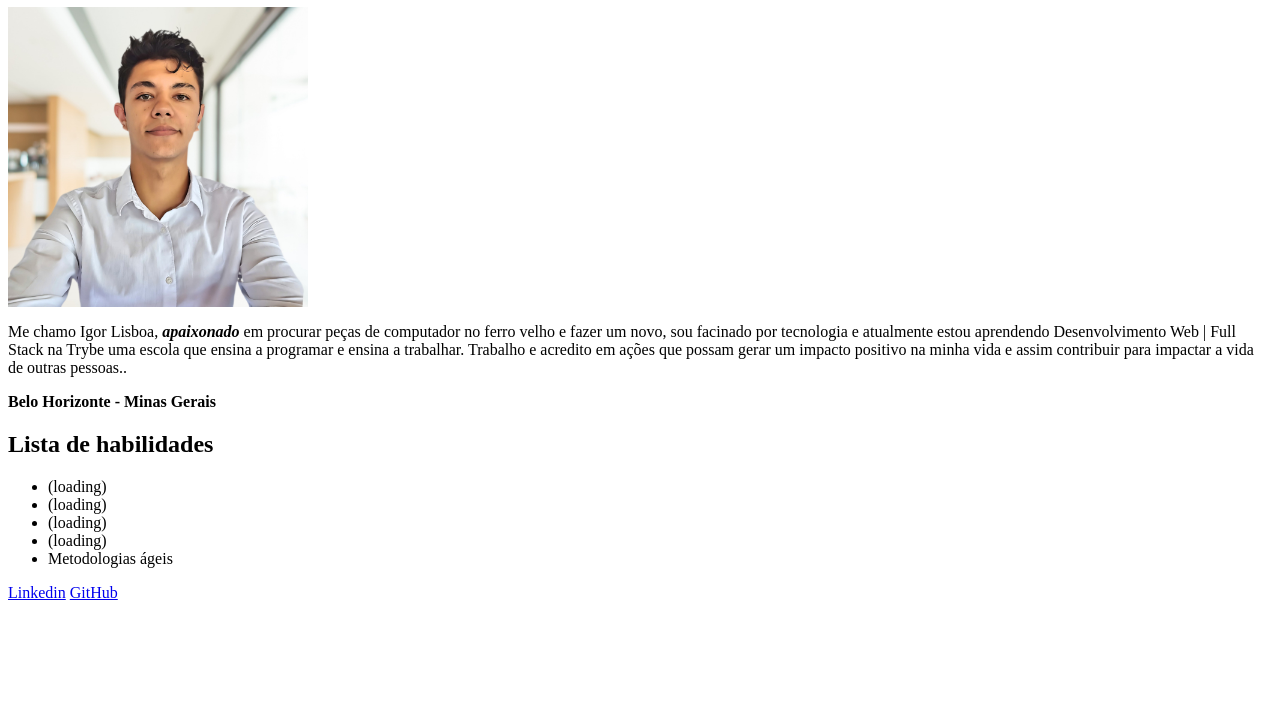
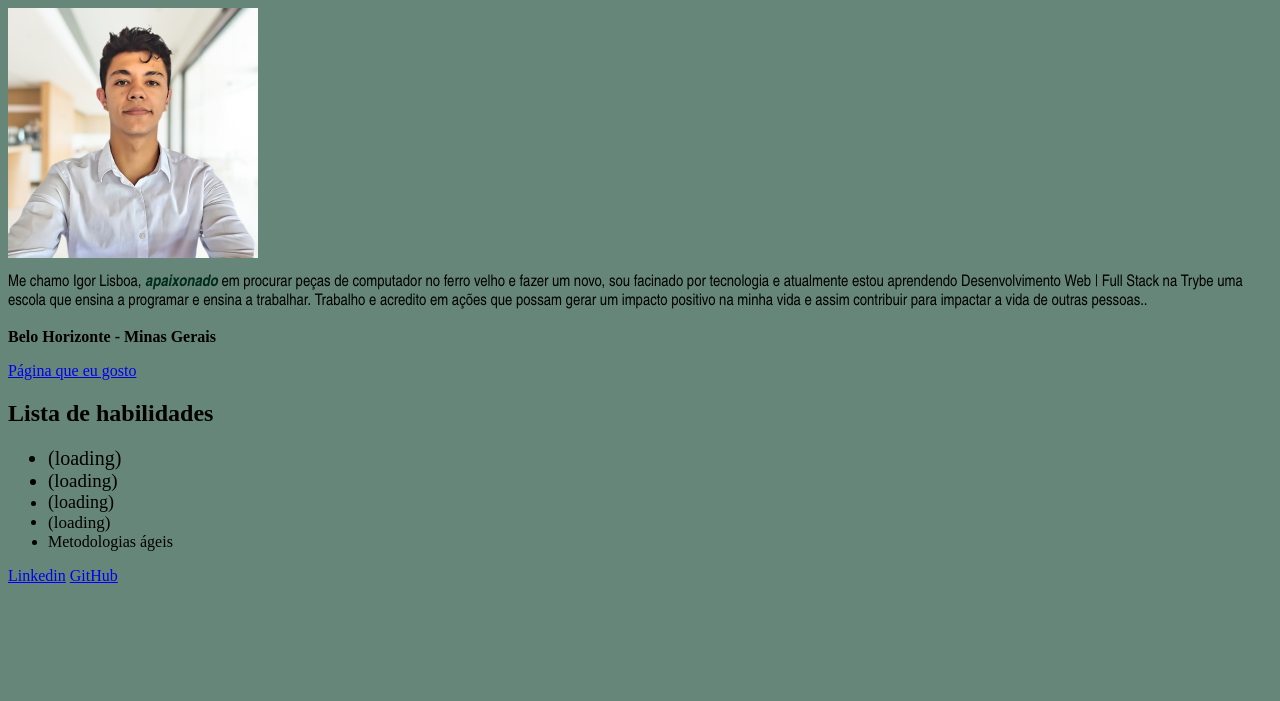
Before and after one commit to Igor-Lisboa7/Igor-Lisboa7.github.io, a plain HTML site: page index.html in a window 1280 px wide. Shown: the part 99-800 px from the top of the page. Drawn offline with Linux system fonts and the light colour scheme.

Commit message:
Atualização Portfólio | Mudanças:  background, Fonte

```diff
--- a/index.html
+++ b/index.html
@@ -1,19 +1,56 @@
-tml>
+
 <html lang="pt-br">
 <head>
   <meta charset="UTF-8">
   <meta http-equiv="X-UA-Compatible" content="IE=edge">
   <meta name="viewport" content="width=device-width, initial-scale=1.0">
   <title>Portfólio Web</title>
+  <style>
+    body {
+      background-color: rgb(101, 134, 121);
+    }
+
+    .meuNome, .descricao {
+      font-family:'Arial Narrow';
+    }
+
+    em {
+      color: rgb(3, 43, 29);
+    }
+
+    .javascript {
+      font-size: 20px;
+    }
+
+    .sql {
+      font-size: 19px;
+    }
+
+    .react {
+      font-size: 18px;
+    }
+
+    .bootstrap {
+      font-size: 17px;
+    }
+
+    .metoAgil {
+      font-size: 16px;
+    }
+  </style>
+</head>
+
 </head>
 <body>
+  <div>
     <a href="https://github.com/Igor-Lisboa7">Sobre mim</a>
-  <a href="http://machado.mec.gov.br/">Página que eu gosto</a>
+
     <h1 class="meuNome">Igor Resende Lisboa</h1>
-  <img src="./02Igor.jpg" width="300" alt="Tryber sorriso discreto com camiseta social branca" id="foto">
+    <img src="./02Igor.jpg" width="250" alt="Tryber sorriso discreto com camiseta social branca" id="foto">
     <p class="descricao">Me chamo Igor Lisboa, <strong><em>apaixonado </em></strong> em procurar peças de computador no ferro velho e fazer um novo, sou facinado por tecnologia e atualmente estou aprendendo Desenvolvimento Web | Full Stack na Trybe uma escola que ensina a programar e ensina a trabalhar.
     Trabalho e acredito em ações que possam gerar um impacto positivo na minha vida e assim contribuir para impactar a vida de outras pessoas..</p>
     <p class="resido"><strong>Belo Horizonte - Minas Gerais</strong></p>
+    <a href="http://machado.mec.gov.br/">Página que eu gosto</a>
     <h2>Lista de habilidades</h2>
     <ul>
       <li class="javascript">(loading)</li>
@@ -22,8 +59,10 @@ tml>
       <li class="bootstrap">(loading)</li>
       <li class="metoAgil">Metodologias ágeis</li>
     </ul>
-  <a href="https://drive.google.com/file/d/19wWFbOR_Y0TzMIwtyWmEasBIUFG2XVO-/view?usp=share_link"></a>
+    <a href="https://raw.githubusercontent.com/Igor-Lisboa7/Igor-Lisboa7.github.io/main/02Igor.jpg"></a>
     <a href="https://www.linkedin.com/in/igor-lisboa-384a2311b/" target="_blank">Linkedin</a>
     <a href="https://github.com/Igor-Lisboa7" target="_blank">GitHub</a>
+
+  </div>
 </body>
 </html><!DOCTYPE h
```
Lines whose indentation alone changed are shown as unchanged.
